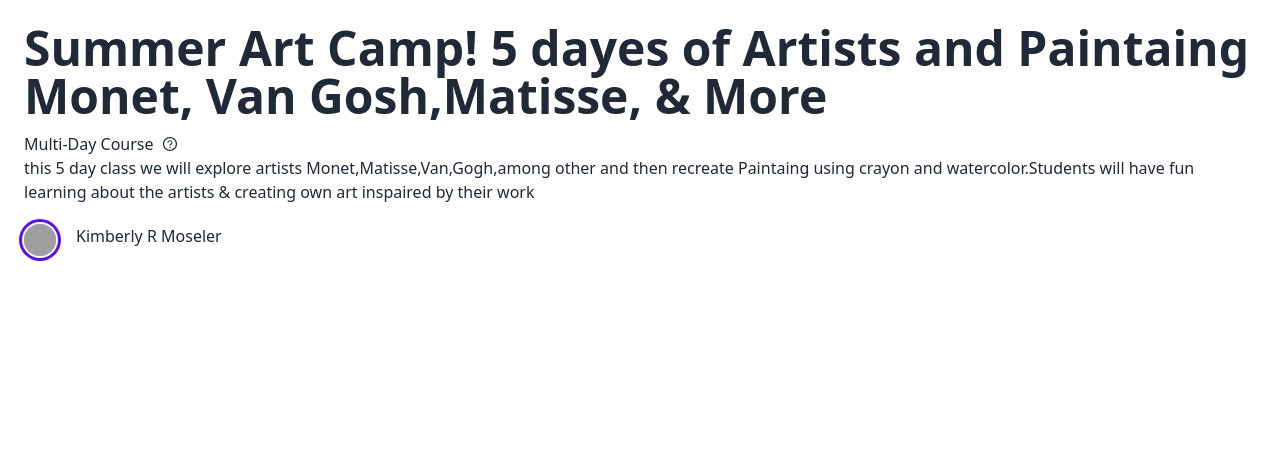
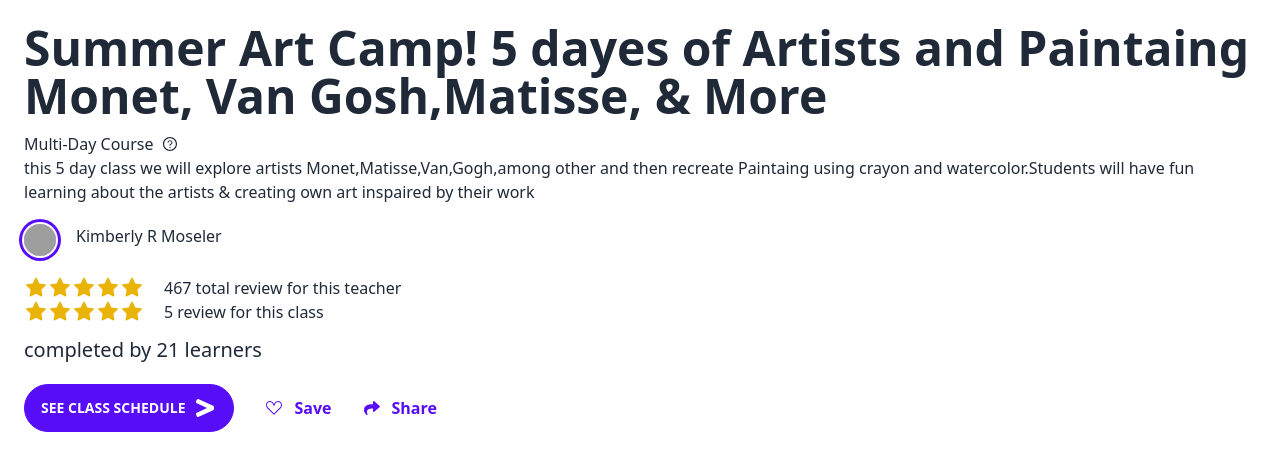
Before and after one commit to Shuvoghosh7/summer-art-camp, a React (Create React App) app: page / in a window 1280 px wide. Shown: the top 470 px of the page. Built offline with nearby package versions, Linux system fonts and the light colour scheme; grey boxes are pictures that could not be loaded.

Commit message:
add written part or add icons

```diff
--- a/src/App.js
+++ b/src/App.js
@@ -1,5 +1,9 @@
 import './App.css';
 import { AiOutlineQuestionCircle } from 'react-icons/ai';
+import { AiFillStar } from 'react-icons/ai';
+import { FaGreaterThan } from 'react-icons/fa';
+import { BsSuitHeart } from 'react-icons/bs';
+import { FaShare } from 'react-icons/fa';
 
 function App() {
   return (
@@ -20,10 +24,47 @@ function App() {
             </div>
             <p className='ml-5'>Kimberly R Moseler</p>
           </div>
+          <div className='flex items-center'>
+            <p className='flex text-yellow-500 text-2xl'>
+              <AiFillStar />
+              <AiFillStar />
+              <AiFillStar />
+              <AiFillStar />
+              <AiFillStar />
+            </p>
+            <p className=' ml-5'>467 total review for this teacher</p>
+          </div>
+          <div className='flex items-center'>
+            <p className='flex text-yellow-500 text-2xl'>
+              <AiFillStar />
+              <AiFillStar />
+              <AiFillStar />
+              <AiFillStar />
+              <AiFillStar />
+            </p>
+            <p className=' ml-5'>5  review for this class</p>
+          </div>
+          <p className='mt-3 text-xl'>completed by 21 learners</p>
 
+        <div className='mt-5 flex items-center'>
+          <button className='btn btn-primary rounded-3xl'>See Class Schedule <span className='ml-2 text-2xl '> <FaGreaterThan/> </span> </button>
+          <div className='flex items-center ml-8 text-primary font-bold'>
+            <p><BsSuitHeart/></p>
+            <p className='ml-3'>Save</p>
+          </div>
+          <div className='flex items-center ml-8 text-primary font-bold'>
+            <p><FaShare/></p>
+            <p className='ml-3'>Share</p>
+          </div>
+        </div>
         </div>
         <div>
+            <div>
 
+            </div>
+            <div>
+
+            </div>
         </div>
       </div>
     </div>
```
